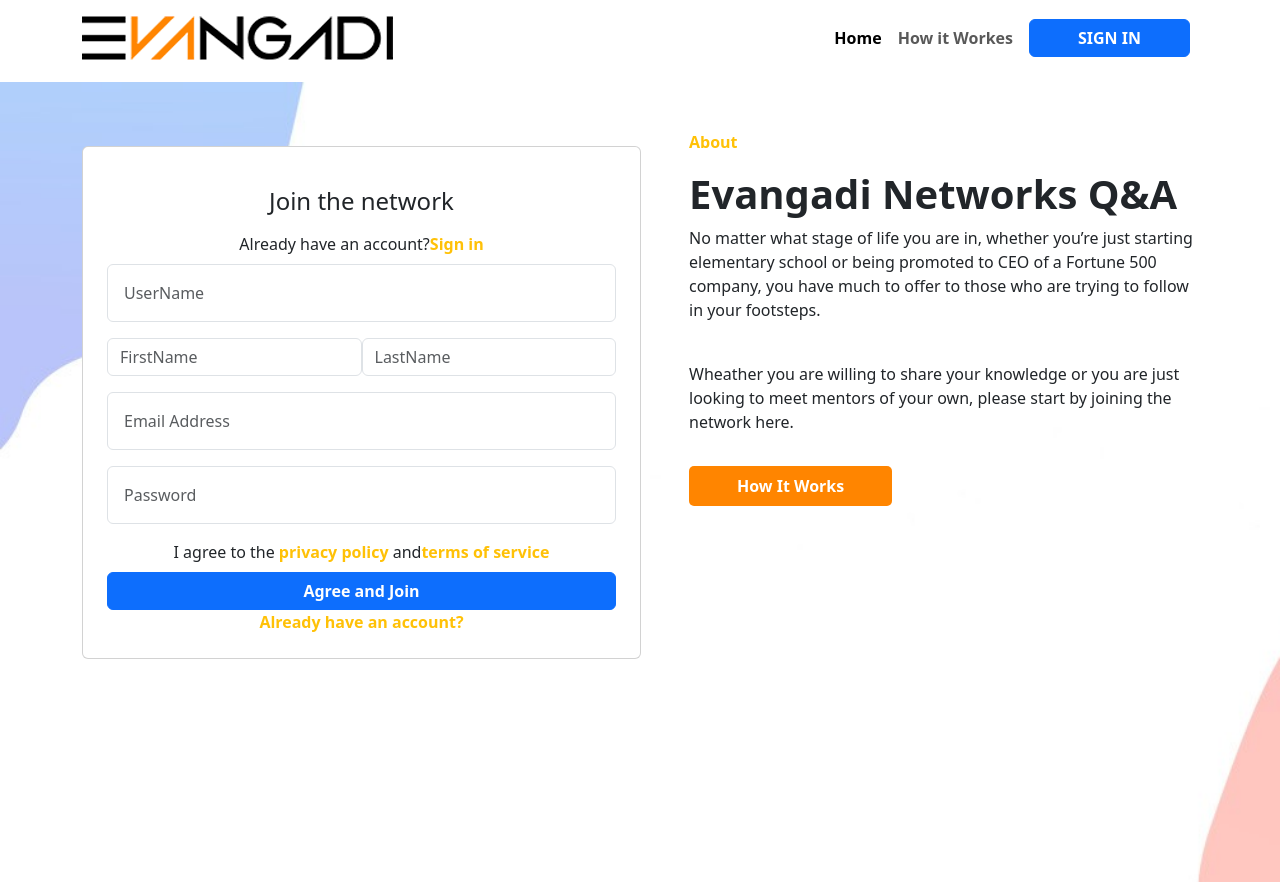
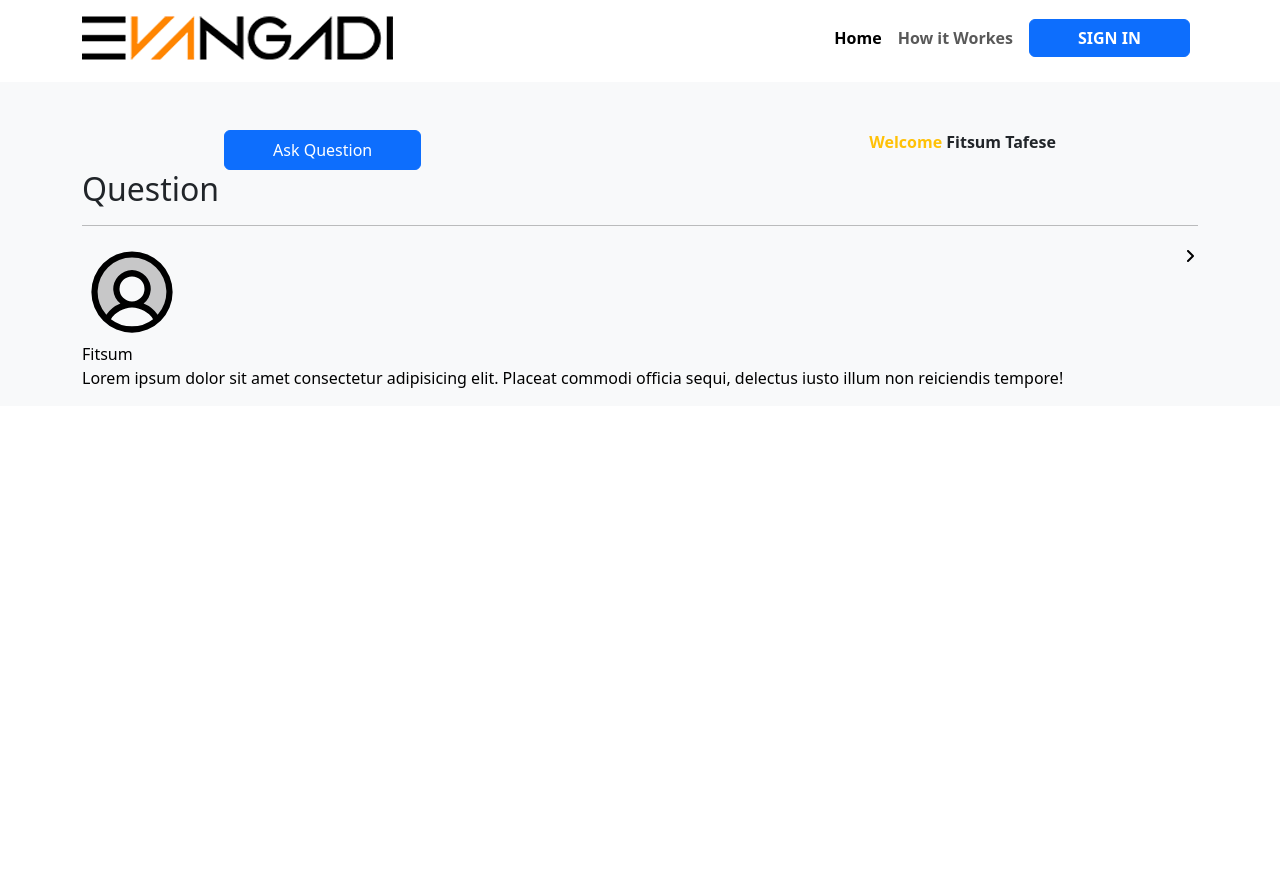
Before and after one commit to fitse01/Evangadi-Forum, a React (Create React App) app in the folder client/: page / in a window 1280 px wide. Before the commit this address led to /login. After the commit the page ends 800 px from the top, so only its background shows below. Built offline with nearby package versions, Linux system fonts and the light colour scheme; no server answers.

Commit message:
front question part

```diff
--- a/client/src/App.jsx
+++ b/client/src/App.jsx
@@ -1,37 +1,39 @@
-import Home from "./pages/Home";
-import Register from "./pages/Register";
-import Login from "./pages/Login";
-import { Route, Routes, useNavigate } from "react-router-dom";
+// import Home from "./pages/Home";
+// import Register from "./pages/Register";
+// import Login from "./pages/Login";
+// import { Route, Routes, useNavigate } from "react-router-dom";
 import { useEffect, useState, createContext } from "react";
-import axios from "./axiosConfig";
-import Header from "./Components/Header/Header";
+// import axios from "./axiosConfig";
+// import Header from "./Components/Header/Header";
 import LandingLayout from "./pages/LandingLayout/LandingLayout";
+import './pages/Home/Home';
+import Home from "./pages/Home/Home";
 
-export const AppState = createContext();
+// export const AppState = createContext();
 
 function App() {
-  const [user, setuser] = useState({});
+  // const [user, setuser] = useState({});
 
-  const token = localStorage.getItem("token");
-  const navigate = useNavigate();
-  async function checkUser() {
-    try {
-      const { data } = await axios.get("/users/check", {
-        header: {
-          Authorization: "Bearer" + token,
-        },
-      });
-      setuser(data);
-      // console.log(data)
-    } catch (error) {
-      navigate("/login");
-      console.log(error.response);
-    }
-  }
+  // const token = localStorage.getItem("token");
+  // const navigate = useNavigate();
+  // async function checkUser() {
+  //   try {
+  //     const { data } = await axios.get("/users/check", {
+  //       header: {
+  //         Authorization: "Bearer" + token,
+  //       },
+  //     });
+  //     setuser(data);
+  //     // console.log(data)
+  //   } catch (error) {
+  //     navigate("/login");
+  //     console.log(error.response);
+  //   }
+  // }
 
-  useEffect(() => {
-    checkUser();
-  }, []);
+  // useEffect(() => {
+  //   checkUser();
+  // }, []);
 
   return (
     // <AppState.Provider value={{ user, setuser }}>
@@ -44,7 +46,9 @@ function App() {
     //   </Routes>
     //   {/* // </div> */}
     // </AppState.Provider>
-    <LandingLayout/>
+
+    // <LandingLayout/>
+    <Home />
   );
 }
 
--- a/client/src/Components/Login/Login.jsx
+++ b/client/src/Components/Login/Login.jsx
@@ -1,13 +1,13 @@
 import React from "react";
 
-const Login = () => {
+const Login = ({setCurrentPage}) => {
   return (
     <div className="col card mt-3 p-4 text-center">
       <div>
         <h4 className="m-3"> Login to your account </h4>
         <p className="mb-2">
           Don’t have an account?{" "}
-          <a href="" className="fw-semibold text-decoration-none text-warning">
+          <a href="" onClick={()=>setCurrentPage ("signup")} className="fw-semibold text-decoration-none text-warning">
             Create a new account
           </a>
         </p>
@@ -40,6 +40,7 @@ const Login = () => {
           <button
             className="btn btn-primary fw-bold px-5 action_btn "
             type="submit"
+
           >
             Login
           </button>
--- a/client/src/Components/SignUp/SignUp.jsx
+++ b/client/src/Components/SignUp/SignUp.jsx
@@ -1,21 +1,24 @@
 import React from "react";
 
-const SignUp = () => {
+const SignUp = ({ setCurrentPage }) => {
   return (
     <div className="col card mt-3 p-4 text-center">
       <div>
         <h4 className="m-3"> Join the network</h4>
         <p className="mb-2">
           Already have an account?
-          <a href="" className="fw-semibold text-decoration-none text-warning">
+          <a
+            href="#"
+            onClick={() => setCurrentPage("login")}
+            className="fw-semibold text-decoration-none text-warning"
+          >
             Sign in
           </a>
         </p>
       </div>
       <form action="">
         <div className="d-flex flex-column gap-3">
-
-        <input
+          <input
             type="text"
             placeholder="UserName"
             className="form-control p-3"
@@ -50,13 +53,13 @@ const SignUp = () => {
 
         <div className="mt-3">
           <p className="mb-2">
-            I agree to the{" "}
+            I agree to the
             <a
               href=""
               className="fw-semibold text-decoration-none text-warning"
             >
               privacy policy
-            </a>{" "}
+            </a>
             and
             <a
               href=""
@@ -78,8 +81,9 @@ const SignUp = () => {
 
         <div className="">
           <a
-            href=""
+            href="#"
             className="fw-semibold text-decoration-none text-warning  mb-2"
+            onClick={() => setCurrentPage("login")}
           >
             Already have an account?
           </a>
--- a/client/src/index.css
+++ b/client/src/index.css
@@ -12,3 +12,7 @@
 .landing{
   height: 100vh;
 }
+.user svg{
+  width: 100px;
+  height: 100px;
+}
--- /dev/null
+++ b/client/src/pages/Home/Home.jsx
@@ -0,0 +1,59 @@
+import React from "react";
+import Header from "../../Components/Header/Header";
+import "../../index.css";
+import { PiUserCircleDuotone } from "react-icons/pi";
+import { FaAngleRight } from "react-icons/fa6";
+
+const Home = () => {
+  return (
+    <>
+      <Header />
+      <section className=" bg-body-tertiary">
+        <div className="d-flex justify-content-around pt-5  ">
+          <button className="btn btn-primary action_btn px-5">
+            Ask Question
+          </button>
+
+          <p className="fw-semibold">
+            <span className="text-warning">Welcome </span>Fitsum Tafese
+          </p>
+        </div>
+
+        <div className="container">
+          <h2>Question</h2>
+          <a href="#" className="text-decoration-none text-black">
+            <hr />
+            {/* user and arow container */}
+            <div className="d-flex justify-content-between">
+              <div>
+                {/* user and question  */}
+                <div className="user">
+                  {/* user */}
+                  <div>
+                    <PiUserCircleDuotone />
+                  </div>
+                  <div>Fitsum </div>
+                </div>
+                <div>
+                  {/* question  */}
+                  <p>
+                    Lorem ipsum dolor sit amet consectetur adipisicing elit.
+                    Placeat commodi officia sequi, delectus iusto illum non
+                    reiciendis tempore!
+                  </p>
+                </div>
+              </div>
+
+              {/* arow */}
+              <div>
+                <FaAngleRight />
+              </div>
+            </div>
+          </a>
+        </div>
+      </section>
+    </>
+  );
+};
+
+export default Home;
--- a/client/src/pages/LandingLayout/LandingLayout.jsx
+++ b/client/src/pages/LandingLayout/LandingLayout.jsx
@@ -1,10 +1,11 @@
-import React from "react";
+import React, { useState } from "react";
 import Header from "../../Components/Header/Header";
 import bg from "../../Assets/bg.jpg";
 import Login from "../../Components/Login/Login";
 import SignUp from "../../Components/SignUp/SignUp";
 
 const LandingLayout = () => {
+  const [currentPage, setCurrentPage] = useState("signup");
   return (
     <section>
       <Header />
@@ -18,8 +19,11 @@ const LandingLayout = () => {
       >
         <section className="container d-md-flex pt-5 gap-5">
           {/* form  */}
+          {currentPage === "login" && <Login setCurrentPage={setCurrentPage} />}
+          {currentPage === "signup" && (
+            <SignUp setCurrentPage={setCurrentPage} />
+          )}
           {/* <Login /> */}
-          <SignUp/>
 
           {/* message */}
           <div className="col ">
```
Also changed, not shown: client/src/pages/Homejs.jsx (renamed from client/src/pages/Home.jsx).
